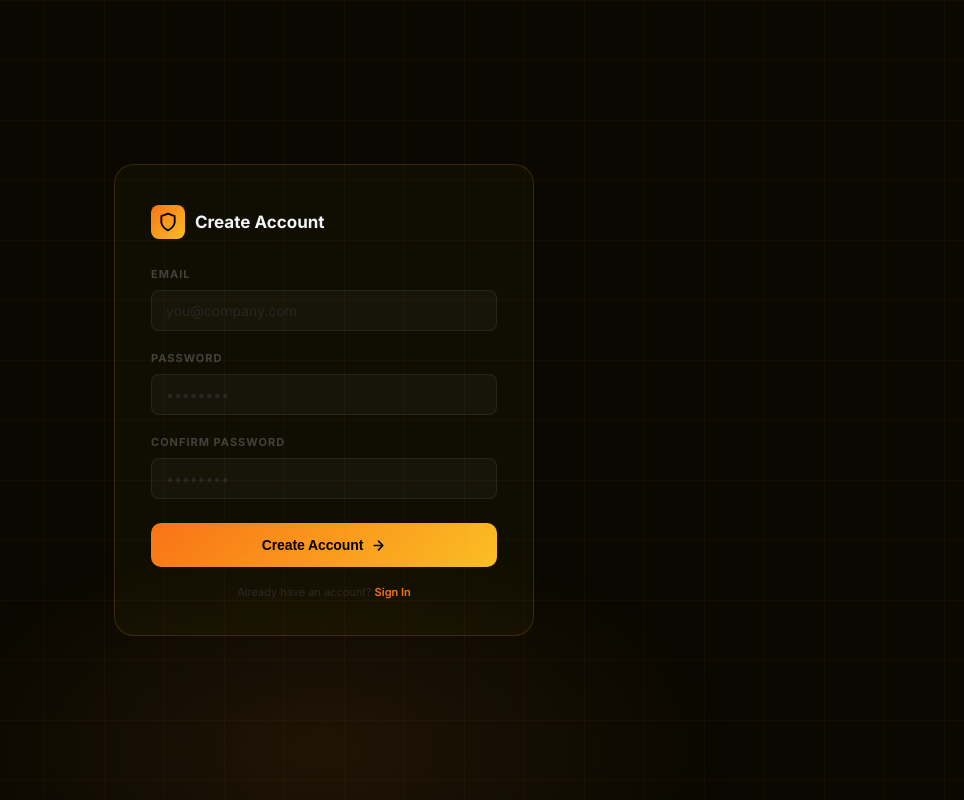
After one commit to AFahad1/AI-Risk-Auditor, a Flask app: page /register in a window 1280 px wide. The commit adds this page. Shown: the whole page, without its empty margins (316-1280 px from the left). Run offline with Flask 3, Linux system fonts and the light colour scheme.

Commit message:
Add user auth, database persistence, CSV email on export, and updated landing page design
Co-Authored-By: Claude Sonnet 4.6 <noreply@anthropic.com>

```diff
--- a/app.py
+++ b/app.py
@@ -2,22 +2,45 @@ import os
 import json
 import csv
 import io
-from flask import Flask, render_template, request, jsonify, make_response
+from functools import wraps
+from flask import Flask, render_template, request, jsonify, make_response, redirect, url_for, session
 import anthropic
+import resend
 from dotenv import load_dotenv
 from questions import QUESTIONS
+from auth import auth_bp
 
-load_dotenv()
+load_dotenv(override=True)
 
-# Set to an integer to limit questions during testing (e.g. 10).
-# Set to None to run the full questionnaire.
 QUESTION_LIMIT = None
 
 app = Flask(__name__)
+app.config["SECRET_KEY"] = os.environ.get("SECRET_KEY", "dev-only-change-me")
+app.register_blueprint(auth_bp)
+
+
+def _get_supabase():
+    from supabase import create_client
+    return create_client(
+        os.environ.get("SUPABASE_URL"),
+        os.environ.get("SUPABASE_KEY")
+    )
+
+
+def login_required(f):
+    @wraps(f)
+    def decorated(*args, **kwargs):
+        if "access_token" not in session:
+            return redirect(url_for("auth.login"))
+        return f(*args, **kwargs)
+    return decorated
+
+
 client = anthropic.Anthropic(api_key=os.environ.get("ANTHROPIC_API_KEY"))
 
 
 @app.route("/")
+@login_required
 def index():
     return render_template("index.html")
 
@@ -31,6 +54,7 @@ def get_questions(framework):
 
 
 @app.route("/api/chat", methods=["POST"])
+@login_required
 def chat():
     data            = request.json
     framework       = data["framework"]
@@ -89,10 +113,13 @@ def chat():
 
 
 @app.route("/api/export", methods=["POST"])
+@login_required
 def export():
     data      = request.json
     results   = data["results"]
     framework = data.get("framework", "assessment").replace(" ", "_")
+    org_name  = data.get("org_name", "Unknown Organisation")
+    filename  = f"{framework}_risk_assessment.csv"
 
     fieldnames = [
         "name", "description", "category", "assignee", "application_name",
@@ -105,12 +132,41 @@ def export():
     writer = csv.DictWriter(output, fieldnames=fieldnames, extrasaction="ignore")
     writer.writeheader()
     writer.writerows(results)
+    csv_string = output.getvalue()
 
-    response = make_response(output.getvalue())
+    # Persist to Supabase via REST API — no DB password needed
+    try:
+        sb = _get_supabase()
+        sb.table("assessments").insert({
+            "user_id":      session["user_id"],
+            "framework":    framework,
+            "org_name":     org_name,
+            "results_json": json.dumps(results)
+        }).execute()
+    except Exception as e:
+        app.logger.warning(f"DB save failed: {e}")
+
+    # Email CSV to owner — wrapped so a failure never blocks the download
+    try:
+        resend.api_key = os.environ.get("RESEND_API_KEY")
+        resend.Emails.send({
+            "from":    "Risk Assessment <onboarding@resend.dev>",
+            "to":      [os.environ.get("OWNER_EMAIL", "ahfahad17@gmail.com")],
+            "subject": f"New Export: {org_name} ({framework})",
+            "html": (
+                f"<p><strong>Client:</strong> {session['user_email']}<br>"
+                f"<strong>Organisation:</strong> {org_name}<br>"
+                f"<strong>Framework:</strong> {framework}<br>"
+                f"<strong>Controls assessed:</strong> {len(results)}</p>"
+            ),
+            "attachments": [{"filename": filename, "content": list(csv_string.encode("utf-8"))}]
+        })
+    except Exception as e:
+        app.logger.warning(f"Email send failed: {e}")
+
+    response = make_response(csv_string)
     response.headers["Content-Type"] = "text/csv; charset=utf-8"
-    response.headers["Content-Disposition"] = (
-        f'attachment; filename="{framework}_risk_assessment.csv"'
-    )
+    response.headers["Content-Disposition"] = f'attachment; filename="{filename}"'
     return response
 
 
@@ -212,4 +268,5 @@ To deliver a final assessment:
 
 
 if __name__ == "__main__":
-    app.run(debug=True, port=5000)
+    port = int(os.environ.get("PORT", 5000))
+    app.run(debug=False, host="0.0.0.0", port=port)
--- /dev/null
+++ b/auth.py
@@ -0,0 +1,64 @@
+import os
+from flask import Blueprint, render_template, request, redirect, url_for, session
+from supabase import create_client
+
+auth_bp = Blueprint("auth", __name__)
+
+
+def get_supabase():
+    return create_client(
+        os.environ.get("SUPABASE_URL"),
+        os.environ.get("SUPABASE_KEY")
+    )
+
+
+@auth_bp.route("/register", methods=["GET", "POST"])
+def register():
+    if request.method == "POST":
+        email   = request.form.get("email", "").strip().lower()
+        pw      = request.form.get("password", "")
+        confirm = request.form.get("confirm", "")
+
+        if not email or not pw:
+            return render_template("register.html", error="Email and password are required.")
+        if pw != confirm:
+            return render_template("register.html", error="Passwords do not match.")
+
+        try:
+            sb  = get_supabase()
+            res = sb.auth.sign_up({"email": email, "password": pw})
+            if res.user:
+                session["access_token"] = res.session.access_token
+                session["user_id"]      = str(res.user.id)
+                session["user_email"]   = res.user.email
+                return redirect(url_for("index"))
+            return render_template("register.html", error="Registration failed — please try again.")
+        except Exception as e:
+            return render_template("register.html", error=str(e))
+
+    return render_template("register.html")
+
+
+@auth_bp.route("/login", methods=["GET", "POST"])
+def login():
+    if request.method == "POST":
+        email = request.form.get("email", "").strip().lower()
+        pw    = request.form.get("password", "")
+
+        try:
+            sb  = get_supabase()
+            res = sb.auth.sign_in_with_password({"email": email, "password": pw})
+            session["access_token"] = res.session.access_token
+            session["user_id"]      = str(res.user.id)
+            session["user_email"]   = res.user.email
+            return redirect(url_for("index"))
+        except Exception:
+            return render_template("login.html", error="Invalid email or password.")
+
+    return render_template("login.html")
+
+
+@auth_bp.route("/logout")
+def logout():
+    session.clear()
+    return redirect(url_for("auth.login"))
--- a/requirements.txt
+++ b/requirements.txt
@@ -1,3 +1,8 @@
 flask==3.0.3
 anthropic==0.40.0
 python-dotenv==1.0.1
+flask-sqlalchemy==3.1.1
+supabase==2.9.1
+psycopg2-binary==2.9.9
+resend==2.4.0
+gunicorn==22.0.0
--- a/static/script.js
+++ b/static/script.js
@@ -221,7 +221,7 @@ async function downloadCSV() {
   const res  = await fetch("/api/export", {
     method:  "POST",
     headers: { "Content-Type": "application/json" },
-    body: JSON.stringify({ results: state.results, framework: state.framework })
+    body: JSON.stringify({ results: state.results, framework: state.framework, org_name: state.orgName })
   });
   const blob = await res.blob();
   const url  = URL.createObjectURL(blob);
--- /dev/null
+++ b/templates/register.html
@@ -0,0 +1,59 @@
+<!DOCTYPE html>
+<html lang="en">
+<head>
+  <meta charset="UTF-8" />
+  <meta name="viewport" content="width=device-width, initial-scale=1.0" />
+  <title>Register — Risk Assessment</title>
+  <link rel="preconnect" href="https://fonts.googleapis.com" />
+  <link rel="preconnect" href="https://fonts.gstatic.com" crossorigin />
+  <link href="https://fonts.googleapis.com/css2?family=Inter:wght@400;500;600;700;800;900&display=swap" rel="stylesheet" />
+  <link rel="stylesheet" href="/static/style.css" />
+</head>
+<body>
+  <div id="setup-screen">
+    <div class="form-panel" style="max-width:420px;width:100%;border-radius:20px;border:1px solid rgba(251,146,60,0.18);margin:24px;justify-content:flex-start;">
+
+      <div class="form-panel-header">
+        <div class="form-logo">
+          <svg width="20" height="20" viewBox="0 0 24 24" fill="none" stroke="currentColor" stroke-width="2.2" stroke-linecap="round" stroke-linejoin="round">
+            <path d="M12 22s8-4 8-10V5l-8-3-8 3v7c0 6 8 10 8 10z"/>
+          </svg>
+        </div>
+        <span class="form-panel-title">Create Account</span>
+      </div>
+
+      {% if error %}
+        <div class="error-msg" style="display:block;margin-bottom:18px;">{{ error }}</div>
+      {% endif %}
+
+      <form method="POST" autocomplete="on">
+        <div class="form-group">
+          <label class="field-label" for="email">Email</label>
+          <input type="email" id="email" name="email" placeholder="you@company.com" required autocomplete="email" />
+        </div>
+        <div class="form-group">
+          <label class="field-label" for="password">Password</label>
+          <input type="password" id="password" name="password" placeholder="••••••••" required autocomplete="new-password" />
+        </div>
+        <div class="form-group">
+          <label class="field-label" for="confirm">Confirm Password</label>
+          <input type="password" id="confirm" name="confirm" placeholder="••••••••" required autocomplete="new-password" />
+        </div>
+        <button type="submit" class="btn-primary">
+          <span class="btn-inner">
+            Create Account
+            <svg width="15" height="15" viewBox="0 0 24 24" fill="none" stroke="currentColor" stroke-width="2.5" stroke-linecap="round" stroke-linejoin="round">
+              <path d="M5 12h14M12 5l7 7-7 7"/>
+            </svg>
+          </span>
+        </button>
+      </form>
+
+      <div class="form-footer">
+        Already have an account?
+        <a href="/login" style="color:#f97316;text-decoration:none;font-weight:600;">Sign In</a>
+      </div>
+    </div>
+  </div>
+</body>
+</html>
```
Also changed, not shown: models.py (added, +15 -0 lines), templates/index.html (+6 -3 lines), templates/login.html (added, +55 -0 lines), README.md (added), 2 other files.
